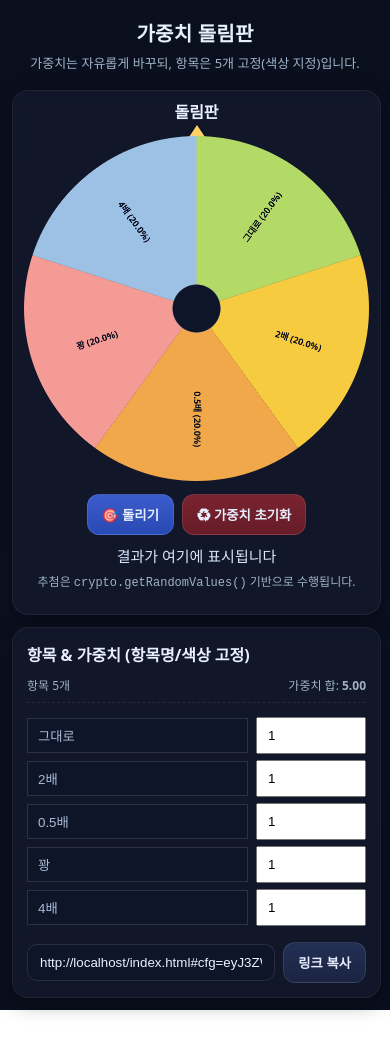
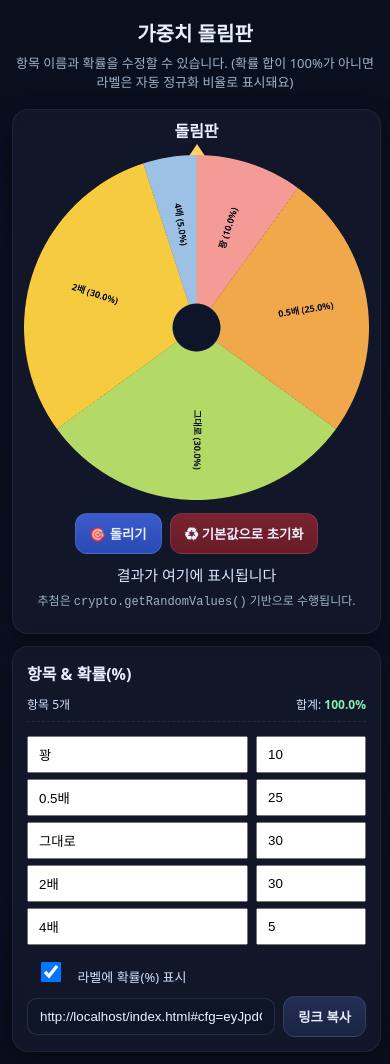
Before and after one commit to Joo-Ni/-, a plain HTML site: page index.html in a window 390 px wide. Before the commit the page ends 1010 px from the top, so only its background shows below. Drawn offline with Linux system fonts and the light colour scheme.

Commit message:
Update index.html

```diff
--- a/index.html
+++ b/index.html
@@ -5,16 +5,14 @@
 <meta name="viewport" content="width=device-width, initial-scale=1" />
 <title>가중치 돌림판 (Weighted Roulette)</title>
 <style>
-  :root{
-    --bg:#0b1020; --panel:#141a2e; --accent:#6ea8fe; --muted:#9fb3c8;
-  }
+  :root{ --bg:#0b1020; --panel:#141a2e; --accent:#6ea8fe; --muted:#9fb3c8; }
   *{box-sizing:border-box}
   body{
     margin:0; font-family:system-ui,-apple-system,Segoe UI,Roboto,Apple SD Gothic Neo,Noto Sans KR,sans-serif;
     background:linear-gradient(180deg,#0a0f1e 0%,#0b1020 60%,#0a0f1e 100%); color:#e8f0ff;
   }
   header{padding:18px 16px 6px; text-align:center}
-  header h1{margin:0; font-size:20px; letter-spacing:.2px}
+  header h1{margin:0; font-size:20px}
   header p{margin:6px 0 0; color:var(--muted); font-size:13px}
 
   .wrap{display:grid; grid-template-columns:1fr; gap:12px; padding:12px; max-width:1000px; margin:0 auto}
@@ -55,19 +53,20 @@
   .rows{margin-top:8px; border-top:1px dashed rgba(255,255,255,.08); padding-top:8px; max-height:50vh; overflow:auto}
   .row{display:grid; grid-template-columns:1fr 110px; gap:8px; align-items:center; margin:6px 0;}
   .row input{padding:9px 10px}
-  .name-readonly{
-    background:#0f1529; color:#a9b9d6; border:1px solid rgba(255,255,255,.12);
-  }
-  .summary{display:flex; justify-content:space-between; font-size:12px; color:var(--muted); margin-top:6px}
+  .summary{display:flex; justify-content:space-between; font-size:12px; color:#cfe1ff; margin-top:6px}
+  .sum-ok{color:#86efac} .sum-warn{color:#facc15}
 
   .share{margin-top:10px; display:grid; grid-template-columns:1fr auto; gap:8px; align-items:center}
   .share input{padding:10px 12px; border-radius:10px; border:1px solid rgba(255,255,255,.1); background:#0f1529; color:#eaf1ff;}
+
+  .toggle{display:flex; align-items:center; gap:8px; margin-top:8px; font-size:13px; color:#cfe1ff}
+  .toggle input{width:40px; height:20px}
 </style>
 </head>
 <body>
 <header>
   <h1>가중치 돌림판</h1>
-  <p>가중치는 자유롭게 바꾸되, 항목은 5개 고정(색상 지정)입니다.</p>
+  <p>항목 이름과 확률을 수정할 수 있습니다. (확률 합이 100%가 아니면 라벨은 자동 정규화 비율로 표시돼요)</p>
 </header>
 
 <main class="wrap">
@@ -82,7 +81,7 @@
     </div>
     <div class="controls">
       <button id="spinBtn" class="btn btn-accent">🎯 돌리기</button>
-      <button id="resetBtn" class="btn btn-danger">♻ 가중치 초기화</button>
+      <button id="resetBtn" class="btn btn-danger">♻ 기본값으로 초기화</button>
     </div>
     <div class="result" id="resultBox">결과가 여기에 표시됩니다</div>
     <div class="hint">추첨은 <code>crypto.getRandomValues()</code> 기반으로 수행됩니다.</div>
@@ -91,14 +90,18 @@
 
   <!-- SETTINGS -->
   <section class="card">
-    <h2>항목 & 가중치 (항목명/색상 고정)</h2>
+    <h2>항목 & 확률(%)</h2>
 
     <div class="summary">
       <span id="countBadge">항목 5개</span>
-      <span>가중치 합: <strong id="sumWeight">0</strong></span>
+      <span>합계: <strong id="sumWeight">0%</strong></span>
     </div>
 
     <div class="rows" id="rows"></div>
+
+    <div class="toggle">
+      <label for="showPct"><input type="checkbox" id="showPct"> 라벨에 확률(%) 표시</label>
+    </div>
 
     <div class="share">
       <input id="shareLink" readonly placeholder="공유 링크가 여기에 생성됩니다" />
@@ -109,61 +112,58 @@
 
 <script>
 /* ===== Config ===== */
-const LABEL_OFFSET_RATIO = 0.48; // ← 글씨 위치 (반지름 * 0.48)
+const LABEL_OFFSET_RATIO = 0.48; // 라벨 위치 (반지름 * 0.48)
 
 /* ===== Utilities ===== */
 const $ = (sel)=>document.querySelector(sel);
 
-function cryptoRandom(){ // [0,1)
-  const u32 = new Uint32Array(1);
-  crypto.getRandomValues(u32);
-  return u32[0] / 2**32;
-}
-function encodeConfig(cfg){
-  const json = JSON.stringify(cfg);
-  return btoa(unescape(encodeURIComponent(json)));
-}
-function decodeConfig(safe){
-  try{
-    const json = decodeURIComponent(escape(atob(safe)));
-    return JSON.parse(json);
-  }catch(e){ return null; }
-}
+function cryptoRandom(){ const u32 = new Uint32Array(1); crypto.getRandomValues(u32); return u32[0] / 2**32; }
+function encodeConfig(cfg){ const json = JSON.stringify(cfg); return btoa(unescape(encodeURIComponent(json))); }
+function decodeConfig(safe){ try{ const json = decodeURIComponent(escape(atob(safe))); return JSON.parse(json);}catch(e){ return null; }}
 
-/* ===== State (이름/색상 고정) ===== */
-const FIXED_ITEMS = [
-  { name:"그대로", color:"#B3D966", weight:1 },
-  { name:"2배",   color:"#F7CB3F", weight:1 },
-  { name:"0.5배", color:"#F0A84A", weight:1 },
-  { name:"꽝",    color:"#F59B95", weight:1 },
-  { name:"4배",   color:"#9DC0E5", weight:1 },
+/* ===== Defaults (요청한 순서/색/초기 확률) =====
+   꽝 - 10 / 0.5배 - 25 / 그대로 - 30 / 2배 - 30 / 4배 - 5
+*/
+const DEFAULT_ITEMS = [
+  { name:"꽝",   color:"#F59B95", weight:10 },
+  { name:"0.5배", color:"#F0A84A", weight:25 },
+  { name:"그대로", color:"#B3D966", weight:30 },
+  { name:"2배",   color:"#F7CB3F", weight:30 },
+  { name:"4배",   color:"#9DC0E5", weight:5  },
 ];
 
-let state = { items: [], spinDeg: 0, recent: [] };
-const LS_KEY = "weighted_roulette_fixed5_v3";
+let state = { items: [], spinDeg: 0, recent: [], showPct: true };
+const LS_KEY = "weighted_roulette_editable_v1";
 
-function sumWeights(){
-  return state.items.reduce((s,it)=>s+Number(it.weight||0),0);
-}
+function sumWeights(){ return state.items.reduce((s,it)=>s+(+it.weight||0),0); }
 
+/* ===== Persistence ===== */
 function saveState(pushURL=true){
   localStorage.setItem(LS_KEY, JSON.stringify(state));
+  // 공유 링크에 이름+확률 포함 (개인 설정인 showPct는 제외)
   const share = location.origin + location.pathname + "#cfg=" + encodeConfig({
-    weights: state.items.map(it=>Number(it.weight)||0)
+    items: state.items.map(({name,weight})=>({name,weight}))
   });
   $("#shareLink").value = share;
   if(pushURL) history.replaceState(null, "", share);
 }
 
 function loadState(){
-  let loadedWeights = null;
+  let loadedItems = null;
 
   // URL 해시 우선
   const hash = location.hash || "";
   if(hash.startsWith("#cfg=")){
     const cfg = decodeConfig(hash.slice(5));
-    if(cfg && Array.isArray(cfg.weights) && cfg.weights.length===5){
-      loadedWeights = cfg.weights.map(w => Math.max(0, Number(w) || 0));
+    if(cfg && Array.isArray(cfg.items) && cfg.items.length===5){
+      loadedItems = cfg.items.map((it,i)=>({
+        name: String(it.name ?? DEFAULT_ITEMS[i].name).slice(0,100),
+        weight: Math.max(0, Number(it.weight)||0),
+        color: DEFAULT_ITEMS[i].color, // 색상은 슬롯 고정
+      }));
+    } else if (cfg && Array.isArray(cfg.weights) && cfg.weights.length===5){
+      // 하위 호환: 예전 포맷(가중치만)
+      loadedItems = DEFAULT_ITEMS.map((d,i)=>({ name:d.name, weight:Math.max(0,Number(cfg.weights[i])||0), color:d.color }));
     }
   }
 
@@ -173,21 +173,27 @@ function loadState(){
     try{
       const s = JSON.parse(saved);
       state.recent = Array.isArray(s.recent) ? s.recent : [];
-      const weights = (s.items||[]).map(it=>Number(it.weight)||0);
-      if(weights.length===5 && !loadedWeights) loadedWeights = weights;
+      state.showPct = typeof s.showPct === "boolean" ? s.showPct : true;
+      if(!loadedItems && Array.isArray(s.items) && s.items.length===5){
+        loadedItems = s.items.map((it,i)=>({
+          name: String(it.name ?? DEFAULT_ITEMS[i].name).slice(0,100),
+          weight: Math.max(0, Number(it.weight)||0),
+          color: DEFAULT_ITEMS[i].color
+        }));
+      }
     }catch(e){}
   }
 
   // 상태 구성
-  state.items = FIXED_ITEMS.map((it, i)=>({
-    id: String(i),
-    name: it.name,
-    color: it.color,
-    weight: loadedWeights ? loadedWeights[i] : it.weight
+  state.items = (loadedItems ?? DEFAULT_ITEMS).map((it,i)=>({
+    id: String(i), name: it.name, color: it.color, weight: it.weight
   }));
+
+  // UI 스위치
+  $("#showPct").checked = state.showPct;
 }
 
-/* ===== UI: Rows ===== */
+/* ===== UI: Rows (이름 + 확률 입력 가능) ===== */
 function renderRows(){
   const rows = $("#rows");
   rows.innerHTML = "";
@@ -195,11 +201,16 @@ function renderRows(){
     const row = document.createElement("div");
     row.className = "row";
     row.innerHTML = `
-      <input class="name-readonly" value="${it.name}" aria-label="항목 이름" readonly>
-      <input type="number" min="0" step="0.01" value="${it.weight}" aria-label="가중치">
+      <input value="${it.name}" aria-label="항목 이름">
+      <input type="number" min="0" step="0.1" value="${it.weight}" aria-label="확률(%)">
     `;
-    const weightEl = row.children[1];
+    const [nameEl, weightEl] = row.children;
 
+    nameEl.addEventListener("input", ()=>{
+      it.name = nameEl.value.slice(0,100);
+      drawWheel();
+      saveState();
+    });
     weightEl.addEventListener("input", ()=>{
       it.weight = Math.max(0, Number(weightEl.value)||0);
       drawWheel();
@@ -212,9 +223,13 @@ function renderRows(){
 
   updateSummary();
 }
+
 function updateSummary(){
+  const total = sumWeights();
+  const sumEl = $("#sumWeight");
+  sumEl.textContent = `${total.toFixed(1)}%`;
+  sumEl.className = (Math.abs(total-100)<0.05) ? "sum-ok" : "sum-warn";
   $("#countBadge").textContent = `항목 ${state.items.length}개`;
-  $("#sumWeight").textContent = sumWeights().toFixed(2);
 }
 
 /* ===== Wheel Drawing ===== */
@@ -233,52 +248,35 @@ function drawWheel(){
   const total = sumWeights();
   slices = [];
   if(total <= 0){
-    // 빈 상태
-    ctx.beginPath();
-    ctx.arc(cx,cy,r,0,Math.PI*2);
-    ctx.fillStyle = "#1f2a48";
-    ctx.fill();
-    ctx.fillStyle = "#cbd5e1";
-    ctx.font = "20px system-ui";
-    ctx.textAlign="center"; ctx.textBaseline="middle";
-    ctx.fillText("가중치를 입력하세요", cx, cy);
+    ctx.beginPath(); ctx.arc(cx,cy,r,0,Math.PI*2); ctx.fillStyle = "#1f2a48"; ctx.fill();
+    ctx.fillStyle = "#cbd5e1"; ctx.font = "20px system-ui";
+    ctx.textAlign="center"; ctx.textBaseline="middle"; ctx.fillText("확률(%)을 입력하세요", cx, cy);
     return;
   }
 
-  let start = -Math.PI/2; // 포인터가 위쪽
+  let start = -Math.PI/2;
   state.items.forEach((it)=>{
-    const ratio = (Number(it.weight)||0)/total;
+    const ratio = (Number(it.weight)||0)/total;     // 정규화된 비율
     const angle = ratio * Math.PI*2;
     const end = start + angle;
 
-    // 조각
-    ctx.beginPath();
-    ctx.moveTo(cx,cy);
-    ctx.arc(cx,cy,r,start,end,false);
-    ctx.closePath();
-    ctx.fillStyle = it.color;
-    ctx.fill();
+    // Slice
+    ctx.beginPath(); ctx.moveTo(cx,cy); ctx.arc(cx,cy,r,start,end,false); ctx.closePath();
+    ctx.fillStyle = it.color; ctx.fill();
 
-    // 텍스트 (항상 밖을 향하게) — 위치를 r * LABEL_OFFSET_RATIO 로 고정
+    // Label (outside, auto-flip)
     const mid = (start+end)/2;
-    ctx.save();
-    ctx.translate(cx,cy);
-    ctx.rotate(mid);
+    ctx.save(); ctx.translate(cx,cy); ctx.rotate(mid);
 
-    const label = `${it.name} (${(ratio*100).toFixed(1)}%)`;
-    ctx.font = "bold 18px system-ui";
-    ctx.fillStyle = "#0b1020";
-    ctx.textBaseline = "middle";
+    const label = state.showPct ? `${it.name} (${(ratio*100).toFixed(1)}%)` : `${it.name}`;
+    ctx.font = "bold 18px system-ui"; ctx.fillStyle = "#0b1020"; ctx.textBaseline = "middle";
 
     const offset = r * LABEL_OFFSET_RATIO;
     let angleDeg = mid * 180 / Math.PI;
     if (angleDeg > 90 && angleDeg < 270) {
-      ctx.rotate(Math.PI);
-      ctx.textAlign = "right";
-      ctx.fillText(label, -offset, 0);
+      ctx.rotate(Math.PI); ctx.textAlign = "right"; ctx.fillText(label, -offset, 0);
     } else {
-      ctx.textAlign = "left";
-      ctx.fillText(label, offset, 0);
+      ctx.textAlign = "left"; ctx.fillText(label, offset, 0);
     }
     ctx.restore();
 
@@ -286,40 +284,29 @@ function drawWheel(){
     start = end;
   });
 
-  // 중앙 허브
-  ctx.beginPath();
-  ctx.arc(cx,cy,48,0,Math.PI*2);
-  ctx.fillStyle = "#0f1529"; ctx.fill();
+  // Center hub
+  ctx.beginPath(); ctx.arc(cx,cy,48,0,Math.PI*2); ctx.fillStyle = "#0f1529"; ctx.fill();
   ctx.lineWidth = 2; ctx.strokeStyle = "rgba(255,255,255,.15)"; ctx.stroke();
 }
 
+/* ===== Spin Logic ===== */
 function pickWeighted(){
-  const total = sumWeights();
-  if(total<=0) return null;
-  let target = cryptoRandom() * total;
-  for(const s of state.items){
-    target -= Number(s.weight)||0;
-    if(target <= 1e-12) return s;
-  }
+  const total = sumWeights(); if(total<=0) return null;
+  let t = cryptoRandom() * total;
+  for(const s of state.items){ t -= Number(s.weight)||0; if(t <= 1e-12) return s; }
   return state.items[state.items.length-1];
 }
 
 function spin(){
   if(sumWeights()<=0) return;
+  const targetItem = pickWeighted();
+  const sl = slices.find(s=>s.name===targetItem.name); if(!sl) return;
 
-  const targetItem = pickWeighted();
-  const sl = slices.find(s=>s.name===targetItem.name);
-  if(!sl){ return; }
-
-  // 포인터(위, -PI/2)가 목표 조각 중앙을 가리키도록
-  const midRad = sl.mid;
-  const deltaRad = midRad - (-Math.PI/2);
+  const deltaRad = sl.mid - (-Math.PI/2);
   let deltaDeg = deltaRad * 180/Math.PI;
-
-  const fullTurns = 6 + Math.floor(cryptoRandom()*3); // 6~8 바퀴
+  const fullTurns = 6 + Math.floor(cryptoRandom()*3);
   const sliceDeg = (sl.end - sl.start) * 180/Math.PI;
   const jitter = (cryptoRandom()*0.6 - 0.3) * sliceDeg;
-
   const targetDeg = (fullTurns*360) + deltaDeg + jitter;
 
   state.spinDeg += targetDeg;
@@ -327,33 +314,35 @@ function spin(){
   rotor.style.transform = `rotate(${state.spinDeg}deg)`;
 
   rotor.ontransitionend = ()=>{
-    $("#resultBox").innerHTML = `결과: <strong>${targetItem.name}</strong>`;
-    state.recent.unshift(targetItem.name);
-    state.recent = state.recent.slice(0,6);
-    renderRecent();
-    saveState(false);
+    document.getElementById("resultBox").innerHTML = `결과: <strong>${targetItem.name}</strong>`;
+    state.recent = [targetItem.name, ...state.recent].slice(0,6);
+    renderRecent(); saveState(false);
     rotor.ontransitionend = null;
   };
 }
 
 function renderRecent(){
-  const box = $("#recentBox");
+  const box = document.getElementById("recentBox");
   if(!state.recent.length){ box.textContent = ""; return; }
   box.innerHTML = `최근 결과: ${state.recent.map(x=>`<span style="background:#1d2a52;border:1px solid rgba(255,255,255,.08);padding:3px 8px;border-radius:999px;">${x}</span>`).join(" ")}`;
 }
 
 /* ===== Events ===== */
-$("#spinBtn").addEventListener("click", spin);
-$("#resetBtn").addEventListener("click", ()=>{
-  if(confirm("가중치를 모두 1로 초기화할까요?")){
-    state.items = FIXED_ITEMS.map((it,i)=>({ id:String(i), name:it.name, color:it.color, weight:1 }));
-    drawWheel(); renderRows(); renderRecent(); saveState();
-    rotor.style.transition="none"; rotor.style.transform="rotate(0deg)";
+document.getElementById("showPct").addEventListener("change", (e)=>{
+  state.showPct = e.target.checked; drawWheel(); saveState();
+});
+document.getElementById("spinBtn").addEventListener("click", spin);
+document.getElementById("resetBtn").addEventListener("click", ()=>{
+  if(confirm("항목과 확률을 기본값으로 되돌릴까요?")){
+    state.items = DEFAULT_ITEMS.map((it,i)=>({ id:String(i), name:it.name, color:it.color, weight:it.weight }));
+    state.recent = []; state.spinDeg = 0;
+    drawWheel(); renderRows(); renderRecent(); updateSummary(); saveState();
+    document.getElementById("wheel-rotor").style.transition="none";
+    document.getElementById("wheel-rotor").style.transform="rotate(0deg)";
   }
 });
 document.getElementById("copyBtn").addEventListener("click", async ()=>{
-  const link = document.getElementById("shareLink").value;
-  if(!link) return;
+  const link = document.getElementById("shareLink").value; if(!link) return;
   try{ await navigator.clipboard.writeText(link); alert("공유 링크 복사됨!"); }
   catch{ prompt("복사할 수 없어요. 아래 링크를 수동으로 복사하세요:", link); }
 });
```
